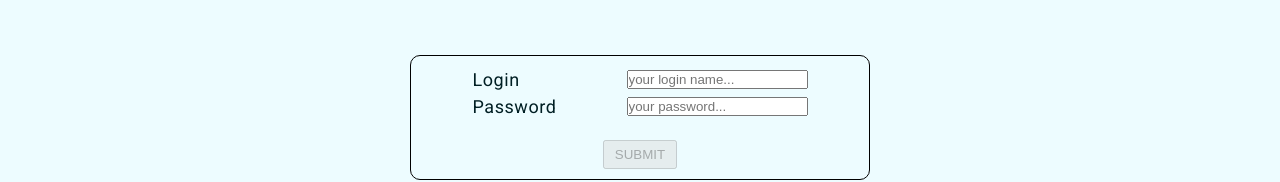
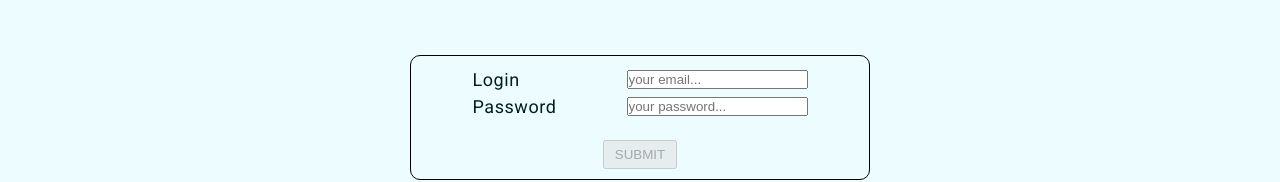
Before and after one commit to lyutails/Youtube, an Angular app in the folder awesome-youtube-client-app/: page /login in a window 1280 px wide. Shown: the part 283-465 px from the top of the page. Built offline with nearby package versions, Linux system fonts and the light colour scheme.

Commit message:
feat: add email validator

```diff
--- a/awesome-youtube-client-app/src/app/auth/login/login.component.html
+++ b/awesome-youtube-client-app/src/app/auth/login/login.component.html
@@ -7,10 +7,10 @@
         id="login"
         type="text"
         formControlName="login"
-        placeholder="your login name..." />
+        placeholder="your email..." />
     </div>
     <div *ngIf="login?.invalid && login?.touched" class="alert alert-danger">
-      <div *ngIf="login?.hasError('required')">please enter a login email</div>
+      <div *ngIf="login?.hasError('required')">please enter your login email</div>
       <div *ngIf="login?.hasError('required')">
         login must be at least 4 characters long
       </div>
--- a/awesome-youtube-client-app/src/app/auth/login/login.component.ts
+++ b/awesome-youtube-client-app/src/app/auth/login/login.component.ts
@@ -47,6 +47,7 @@ export class LoginComponent implements OnInit {
       login: new FormControl('', [
         Validators.required,
         Validators.minLength(4),
+        Validators.email
       ]),
       password: new FormControl(''),
     });
```
